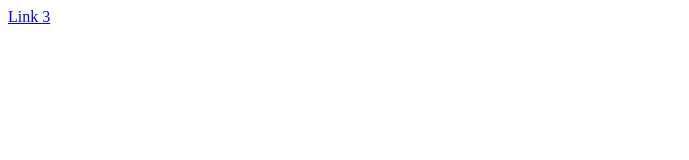
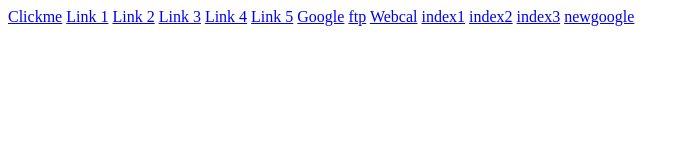
Before and after one commit to Darpansinha/test1, a plain HTML site: page index.html in a window 1280 px wide. Shown: the whole page, without its empty margins (0-689 px from the left). Drawn offline with Linux system fonts and the light colour scheme.

Commit message:
Update index.html

```diff
--- a/index.html
+++ b/index.html
@@ -1,3 +1,15 @@
 <div>
-<a href="http://mydomain.com?elqTrack=true&myFirstName=<span class=eloquaemail>First_Name1</span>">Link 3</a>
+<a href="http://www.oracle.com/?elqTrackId=6ACC3D3E374295DF936F1B9ACC93A501&elqTrack=true&myparam=<span class=eloquaemail encodeFor=none>First_Name11</span>">Clickme</a>
+<a href="http://mydomain.com?elqTrack=true">Link 1</a>
+<a href="http://mydomain.com?myparam=val1&elqTrack=true">Link 2</a>
+<a href="http://mydomain.com?elqTrack=true&myFirstName=<span class=eloquaemail>First_Name11</span>">Link 3</a>
+<a href="http://mydomain.com?myparam=val1&elqTrack=true&elqTrackId=6ACC3D3E374295DF936F1B9ACC93A501">Link 4</a>
+<a href="http://mydomain.com?myparam=val1&elqTrack=true#myanchor">Link 5</a>
+<a href="http://www.google.com">Google</a>
+<a href="ftp://ftp.support.unisys.com/pub/mcp/ide/Readme.txt">ftp</a>
+<a href="webcal://www.loringward.com/adSitedocs/YE_Tax_Center_Calendar_2013.ics">Webcal</a>
+<a href="/mysite/index.html">index1</a>
+<a href="../mysite/index.html">index2</a>
+<a href="index.html">index3</a>
+<a href="news.google.com/nwshp?hl=en">newgoogle</a>
 </div>
```
